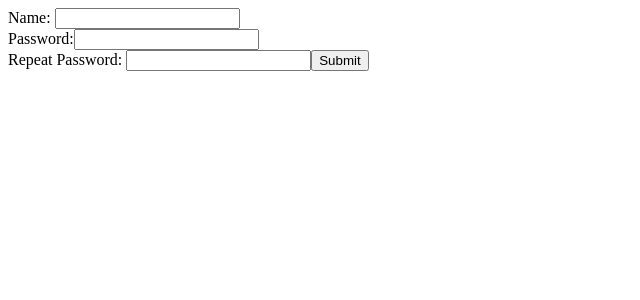
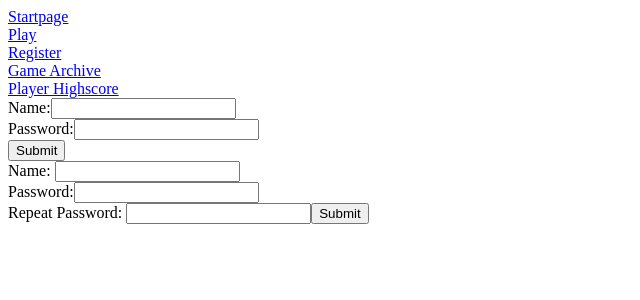
Before and after one commit to aeife/masterprojekt, a Node server app: page /register in a window 1280 px wide. Shown: the top 300 px of the page, without its empty margins (0-640 px from the left). Run offline with Node 20, Linux system fonts and the light colour scheme; some libraries are stand-ins or nearby versions.

Commit message:
changed template structure

```diff
--- a/app/routes/game.js
+++ b/app/routes/game.js
@@ -4,5 +4,5 @@
  */
 
 exports.game = function(req, res){
-  res.render('game', { title: 'Express', username: req.session.username });
+  res.render('game', { title: 'Express', username: req.session.username});
 };
--- a/app/routes/login.js
+++ b/app/routes/login.js
@@ -31,7 +31,7 @@ exports.auth = function(req, res){
 
 
             //redirect
-            res.redirect('/game');
+            res.redirect('/');
         });
 
     });
--- a/app/routes/register.js
+++ b/app/routes/register.js
@@ -1,14 +1,14 @@
 exports.form = function(req, res){
-    res.render('register', {error: null});
+    res.render('register', {error: null, username: req.session.username});
 };
 
 exports.register = function(req, res){
     if (req.body.password != req.body.passwordRepeat){
         // Prüfe, ob eingegebene Passwörter gleich sind
-       res.render('register', {error: "password"});
+       res.render('register', {error: "password", username: req.session.username});
     } else if (req.body.password.length < 5){
         // Prüfe, ob Password Mindestlänge erfüllt
-       res.render('register', {error: "passwordLength"});
+       res.render('register', {error: "passwordLength", username: req.session.username});
     } else {
         // Prüfe ob gewählter Nutzername schon vorhanden ist
 
@@ -34,12 +34,12 @@ exports.register = function(req, res){
                 //if user is found, write username in session
                 if (users){
                     // Nutzername bereits vorhanden
-                    res.render('register', {error: "username"});
+                    res.render('register', {error: "username", username: req.session.username});
                 } else {
                     // Füge einen neuen Nutzer hinzu
                     collection.insert({username: username, password: password}, {w:1}, function(err, result) {
                         if (err) throw err;
-                        res.redirect('/login');
+                        res.redirect('/');
                     });
                 }
             });
--- a/app/routes/score.js
+++ b/app/routes/score.js
@@ -18,7 +18,7 @@ exports.list = function(req, res){
             //if user is found, write username in session
             if (games){
                 console.log(games);
-                res.render('score', { title: 'Express', games: games});
+                res.render('score', { title: 'Express', games: games, username: req.session.username});
             }
 
         });
@@ -46,7 +46,7 @@ exports.details = function(req, res){
             //if user is found, write username in session
             if (items){
                 console.log(items);
-                res.render('scoreDetails', { title: 'Express', games: items});
+                res.render('scoreDetails', { title: 'Express', games: items, username: req.session.username});
             }
         });
 
@@ -112,7 +112,7 @@ exports.players = function(req, res){
                             return 0;
                         });
 
-                        res.render('scorePlayers', { title: 'Express', players: players});
+                        res.render('scorePlayers', { title: 'Express', players: players, username: req.session.username});
                     }
                 });
 
--- a/app/views/login.jade
+++ b/app/views/login.jade
@@ -1,6 +1,6 @@
-extends main
-
-block body
+if locals.username
+    p Logged in as: #{username}
+else
     form(action="/login",method="post")
         label(for="name") Name:
         input(type="text", name="name")
--- a/app/views/main.jade
+++ b/app/views/main.jade
@@ -3,4 +3,6 @@ html
     head
         block head
     body
+        include menu
+        include login
         block body
--- /dev/null
+++ b/app/views/menu.jade
@@ -0,0 +1,9 @@
+a(href="/") Startpage
+br
+a(href="/game") Play
+br
+a(href="/register") Register
+br
+a(href="/score") Game Archive
+br
+a(href="/score/players") Player Highscore
```
Also changed, not shown: app/views/index.jade (+1 -9 lines).
